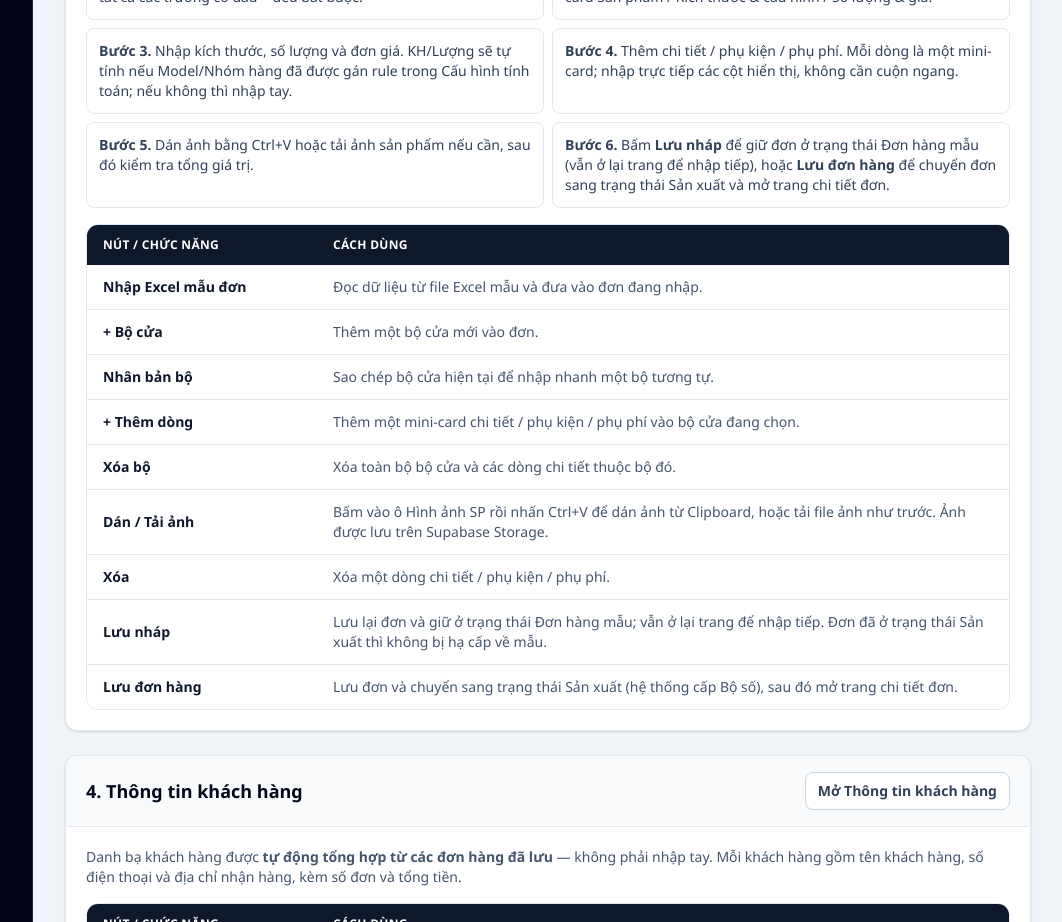
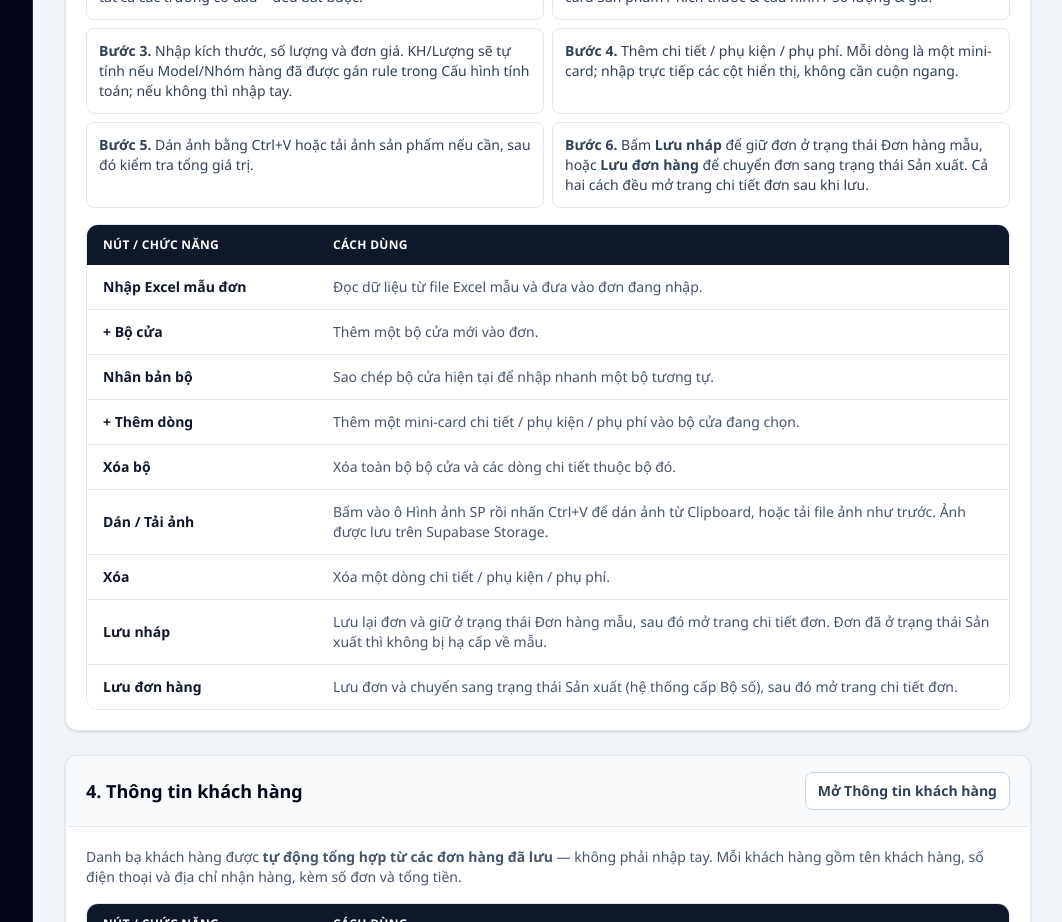
Before and after one commit to linh09dt/goldmax, a Next.js app: page /guide in a window 1280 px wide. Shown: the part 1540-2462 px from the top of the page, without its empty margins (217-1279 px from the left). Built offline with nearby package versions, Linux system fonts and the light colour scheme.

Commit message:
Sua doi cau hinh

```diff
--- a/src/app/guide/page.tsx
+++ b/src/app/guide/page.tsx
@@ -51,7 +51,7 @@ export default function GuidePage() {
             <li className="rounded-lg border border-slate-200 bg-white p-3"><b>Bước 3.</b> Nhập kích thước, số lượng và đơn giá. KH/Lượng sẽ tự tính nếu Model/Nhóm hàng đã được gán rule trong Cấu hình tính toán; nếu không thì nhập tay.</li>
             <li className="rounded-lg border border-slate-200 bg-white p-3"><b>Bước 4.</b> Thêm chi tiết / phụ kiện / phụ phí. Mỗi dòng là một mini-card; nhập trực tiếp các cột hiển thị, không cần cuộn ngang.</li>
             <li className="rounded-lg border border-slate-200 bg-white p-3"><b>Bước 5.</b> Dán ảnh bằng Ctrl+V hoặc tải ảnh sản phẩm nếu cần, sau đó kiểm tra tổng giá trị.</li>
-            <li className="rounded-lg border border-slate-200 bg-white p-3"><b>Bước 6.</b> Bấm <b>Lưu nháp</b> để giữ đơn ở trạng thái Đơn hàng mẫu (vẫn ở lại trang để nhập tiếp), hoặc <b>Lưu đơn hàng</b> để chuyển đơn sang trạng thái Sản xuất và mở trang chi tiết đơn.</li>
+            <li className="rounded-lg border border-slate-200 bg-white p-3"><b>Bước 6.</b> Bấm <b>Lưu nháp</b> để giữ đơn ở trạng thái Đơn hàng mẫu, hoặc <b>Lưu đơn hàng</b> để chuyển đơn sang trạng thái Sản xuất. Cả hai cách đều mở trang chi tiết đơn sau khi lưu.</li>
           </ol>
           <ActionTable rows={[
             ["Nhập Excel mẫu đơn", "Đọc dữ liệu từ file Excel mẫu và đưa vào đơn đang nhập."],
@@ -61,7 +61,7 @@ export default function GuidePage() {
             ["Xóa bộ", "Xóa toàn bộ bộ cửa và các dòng chi tiết thuộc bộ đó."],
             ["Dán / Tải ảnh", "Bấm vào ô Hình ảnh SP rồi nhấn Ctrl+V để dán ảnh từ Clipboard, hoặc tải file ảnh như trước. Ảnh được lưu trên Supabase Storage."],
             ["Xóa", "Xóa một dòng chi tiết / phụ kiện / phụ phí."],
-            ["Lưu nháp", "Lưu lại đơn và giữ ở trạng thái Đơn hàng mẫu; vẫn ở lại trang để nhập tiếp. Đơn đã ở trạng thái Sản xuất thì không bị hạ cấp về mẫu."],
+            ["Lưu nháp", "Lưu lại đơn và giữ ở trạng thái Đơn hàng mẫu, sau đó mở trang chi tiết đơn. Đơn đã ở trạng thái Sản xuất thì không bị hạ cấp về mẫu."],
             ["Lưu đơn hàng", "Lưu đơn và chuyển sang trạng thái Sản xuất (hệ thống cấp Bộ số), sau đó mở trang chi tiết đơn."],
           ]} />
         </GuideSection>
--- a/src/components/order-form.tsx
+++ b/src/components/order-form.tsx
@@ -390,12 +390,12 @@ export function OrderForm({ mode, orderId, initialData }: Props) {
 
   /**
    * V91: chỉ còn 2 hành động lưu.
-   * - "DRAFT" (Lưu nháp): đơn giữ/trở về trạng thái Đơn hàng mẫu và ở lại trang để nhập tiếp.
-   * - "ORDER" (Lưu đơn hàng): chuyển đơn sang trạng thái Sản xuất rồi mở trang chi tiết đơn.
+   * - "DRAFT" (Lưu nháp): đơn giữ/trở về trạng thái Đơn hàng mẫu.
+   * - "ORDER" (Lưu đơn hàng): chuyển đơn sang trạng thái Sản xuất.
+   * V93: lưu xong (cả 2 hành động) đều mở trang chi tiết đơn.
    */
   async function save(action: OrderSaveAction) {
     setMessage(null);
-    const stayOnPage = action === "DRAFT";
     const missingFields = REQUIRED_ORDER_INFO_FIELDS.filter(({ key }) => {
       const value = form[key];
       return typeof value !== "string" || value.trim() === "";
@@ -441,13 +441,9 @@ export function OrderForm({ mode, orderId, initialData }: Props) {
         type: "ok",
         text: `${targetOrderId ? "Đã cập nhật" : "Đã tạo"} đơn hàng — trạng thái ${orderStatusLabel(nextStatus)}.`,
       });
-      if (stayOnPage) {
-        if (!targetOrderId) router.replace(`/orders/${result.id}/edit`);
-        else router.refresh();
-      } else {
-        router.push(`/orders/${result.id}`);
-        router.refresh();
-      }
+      // V93: sau khi lưu, cả Lưu nháp và Lưu đơn hàng đều mở trang chi tiết đơn.
+      router.push(`/orders/${result.id}`);
+      router.refresh();
     } catch (error) {
       setMessage({ type: "error", text: error instanceof Error ? error.message : "Không thể lưu đơn hàng." });
     } finally {
@@ -593,7 +589,7 @@ export function OrderForm({ mode, orderId, initialData }: Props) {
             type="button"
             disabled={busy}
             onClick={() => void save("DRAFT")}
-            title="Lưu lại và giữ đơn ở trạng thái Đơn hàng mẫu"
+            title="Lưu nháp — giữ đơn ở trạng thái Đơn hàng mẫu, sau đó mở trang chi tiết đơn"
           >
             {busy ? "Đang lưu..." : "Lưu nháp"}
           </button>
```
Also changed, not shown: HUONG_DAN_AP_DUNG_DELTA.txt.
